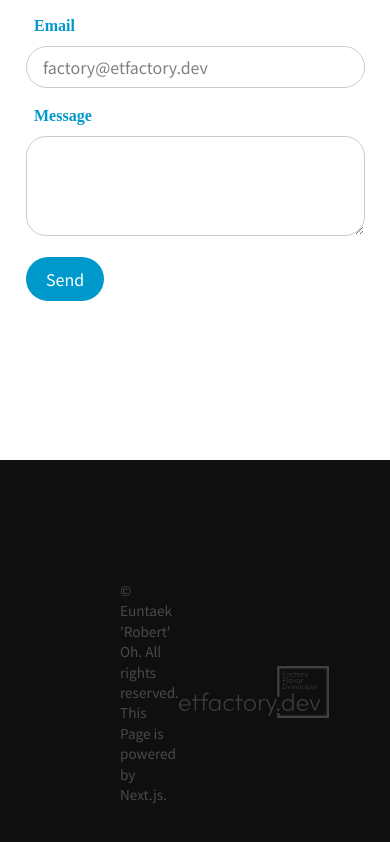
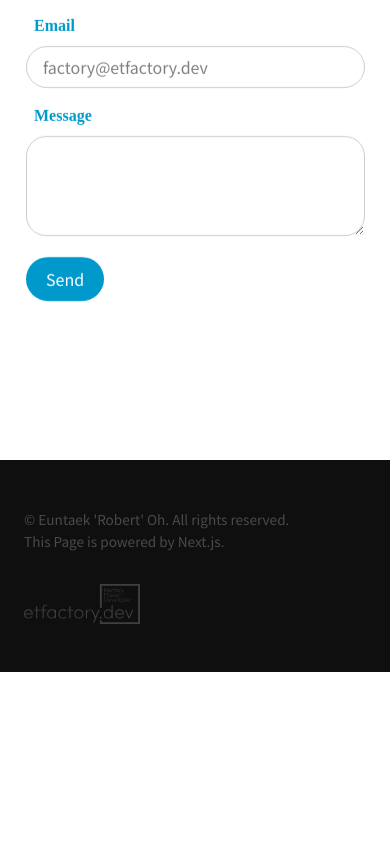
Before and after one commit to etfactory/page_factory_next, a Next.js app: page / in a window 390 px wide. Shown: the part 4456-5298 px from the top of the page. After the commit the page ends 5128 px from the top, so only its background shows below. Built offline with nearby package versions, Linux system fonts and the light colour scheme; no server answers; the database is empty; a web font is replaced by a local one.

Commit message:
feat: improve footer layout and styling for better responsiveness

```diff
--- a/app/components/footer.tsx
+++ b/app/components/footer.tsx
@@ -1,21 +1,24 @@
 "use client";
 
 /* Footer component is now integrated into layout.tsx as Footer function */
-import Link from "next/link";
 import { usePathname } from "next/navigation";
 
 export default function Footer() {
     const pathname = usePathname();
     if (pathname?.startsWith("/about/")) return null;
     return (
-        <footer className="items-center p-[120px] bg-[#0f0f0f] text-[0.85rem] text-[#4a4a4a]">
-            <div className="flex justify-between items-center">
-                <div>
+        <footer className="bg-[#0f0f0f] px-6 py-12 text-[0.85rem] text-[#4a4a4a] sm:px-10 sm:py-16 lg:p-[120px]">
+            <div className="flex flex-col items-start gap-8 sm:flex-row sm:items-center sm:justify-between sm:gap-12">
+                <div className="leading-relaxed">
                     © Euntaek 'Robert' Oh. All rights reserved.
                     <br />
                     This Page is powered by Next.js.
                 </div>
-                <img src="/logo/etfactory.dev.svg" alt="etfactory.dev Logo" className="opacity-20 h-[60px]" />
+                <img
+                    src="/logo/etfactory.dev.svg"
+                    alt="etfactory.dev Logo"
+                    className="h-10 w-auto opacity-20 sm:h-[60px]"
+                />
             </div>
         </footer>
     )
```
